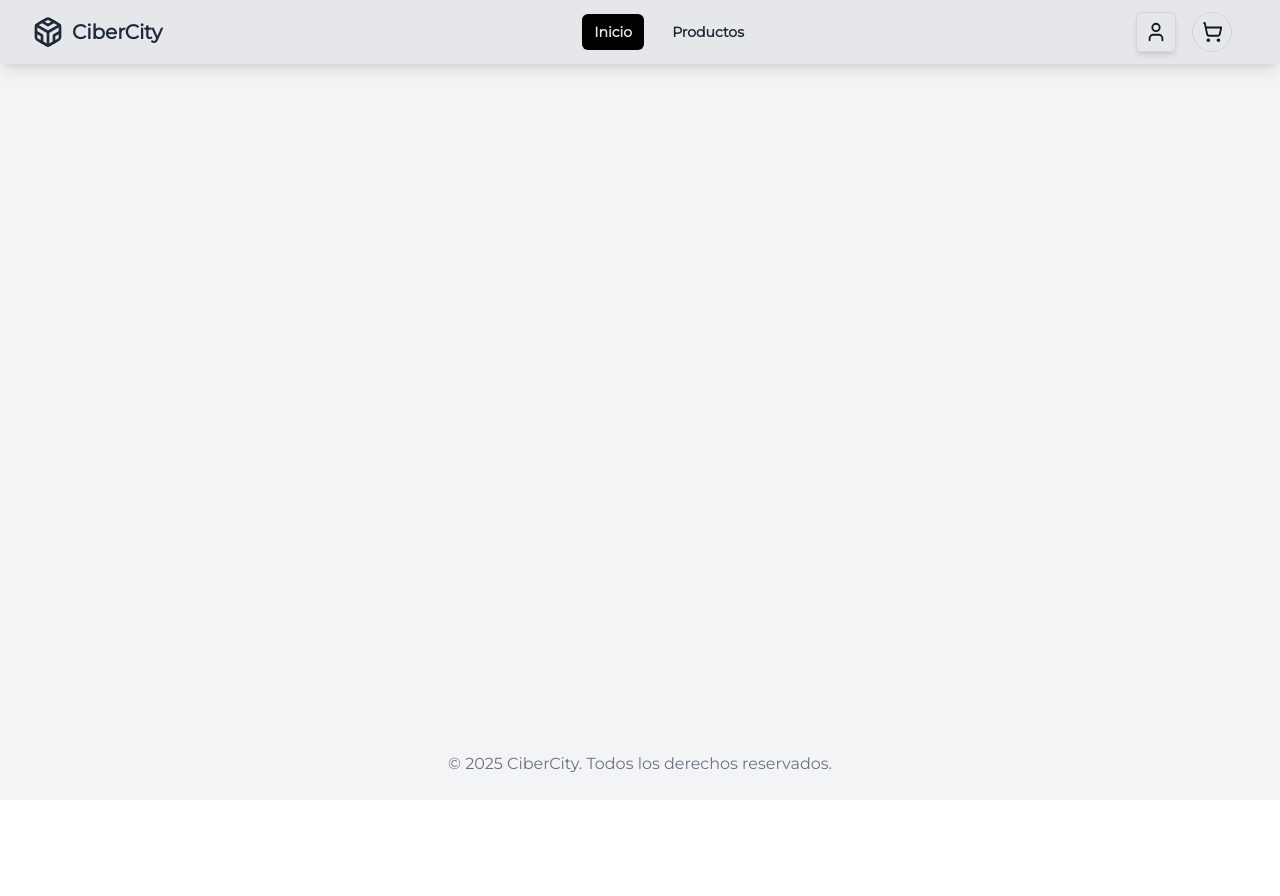
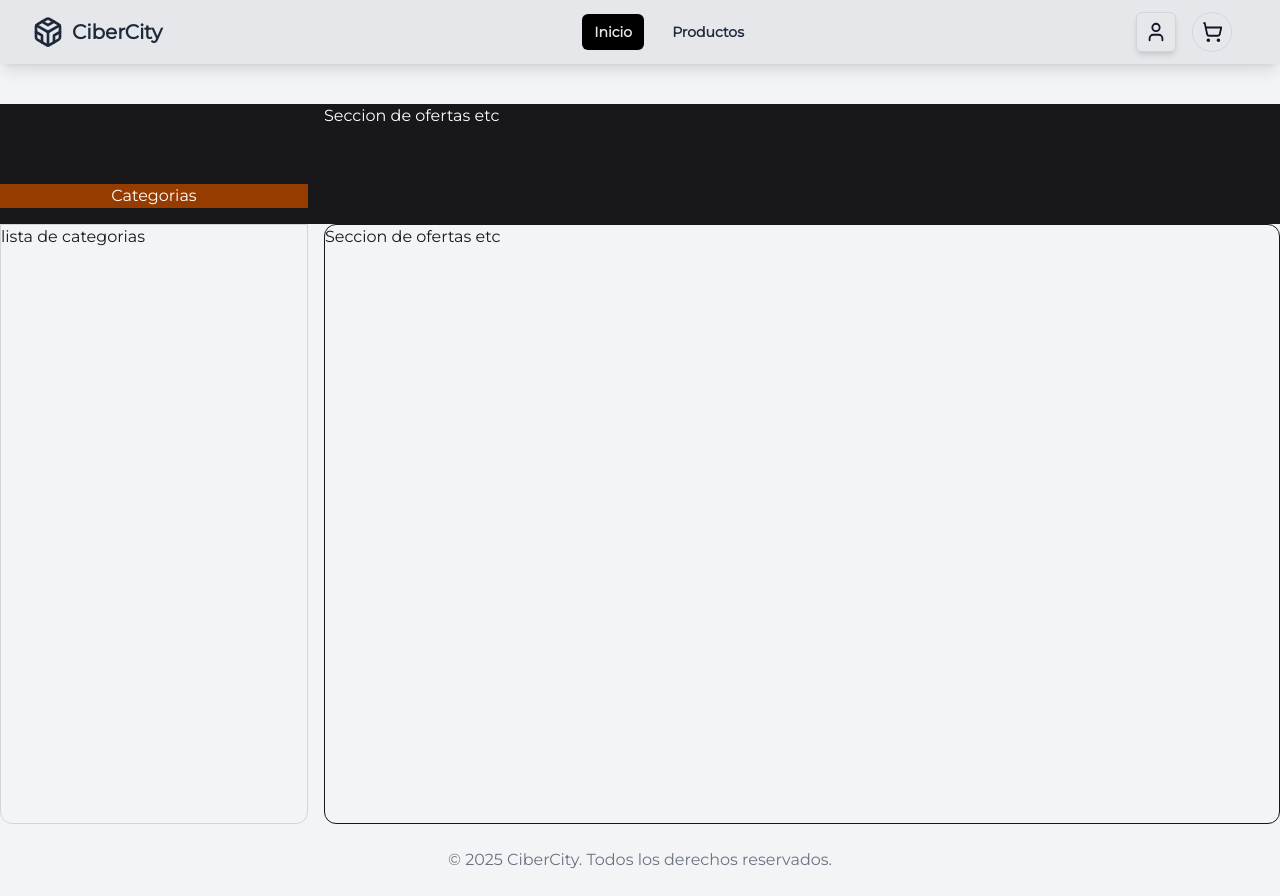
Before and after one commit to Pinzon250/CiberCity, a Next.js app in the folder frontend/: page / in a window 1280 px wide. Before the commit the page ends 800 px from the top, so only its background shows below. Built offline with nearby package versions, Linux system fonts and the light colour scheme.

Commit message:
Refactor Navbar button styles for consistency

```diff
--- a/frontend/src/app/page.tsx
+++ b/frontend/src/app/page.tsx
@@ -3,6 +3,27 @@
 export default function Home() {
   return (
     <div>
+      <div className="h-30 bg-zinc-900 w-screen">
+
+        <div className="h-full max-w-7xl w-full mx-auto ">
+          <div className="grid grid-cols-4 grid-rows-1 gap-4 max-w-xl m-auto md:max-w-7xl">
+            <div className="text-white md:h-30">
+              <div className="mt-20 items-center text-center bg-amber-800">
+                <h1>Categorias</h1>
+              </div>
+            </div>
+            <div className="col-span-3 text-white">
+              Seccion de ofertas etc
+            </div>
+          </div>
+        </div>
+      </div>
+
+
+      <div className="grid grid-cols-4 grid-rows-1 gap-4 max-w-xl m-auto md:max-w-7xl">
+        <div className="border border-gray-300 rounded-b-xl">lista de categorias</div>
+        <div className="border col-span-3 md:h-150 rounded-xl">Seccion de ofertas etc</div>
+      </div>
 
     </div>
   );
--- a/frontend/src/components/static/Navbar.tsx
+++ b/frontend/src/components/static/Navbar.tsx
@@ -68,7 +68,7 @@ const Navbar = () => {
                   className={`px-2 py-1 size-10 border border-gray-300 rounded-full transition-colors cursor-pointer ${
                     showMenu
                       ? "bg-black text-gray-200"
-                      : "text-gray-900 hover:bg-gray-100 shadow-md"
+                      : "text-gray-900 hover:bg-gray-100"
                   }`}
                 >
                   <User />
```
